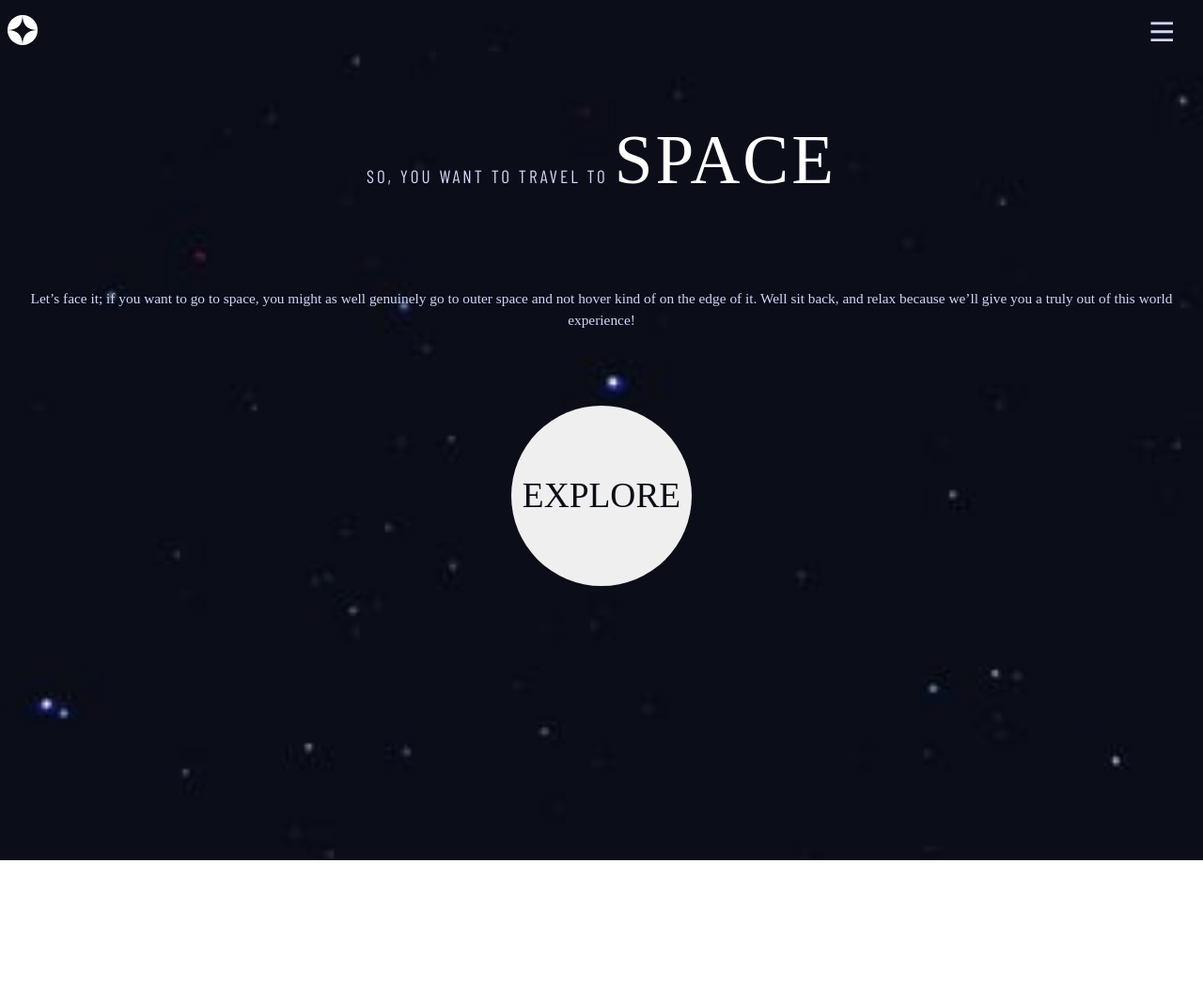
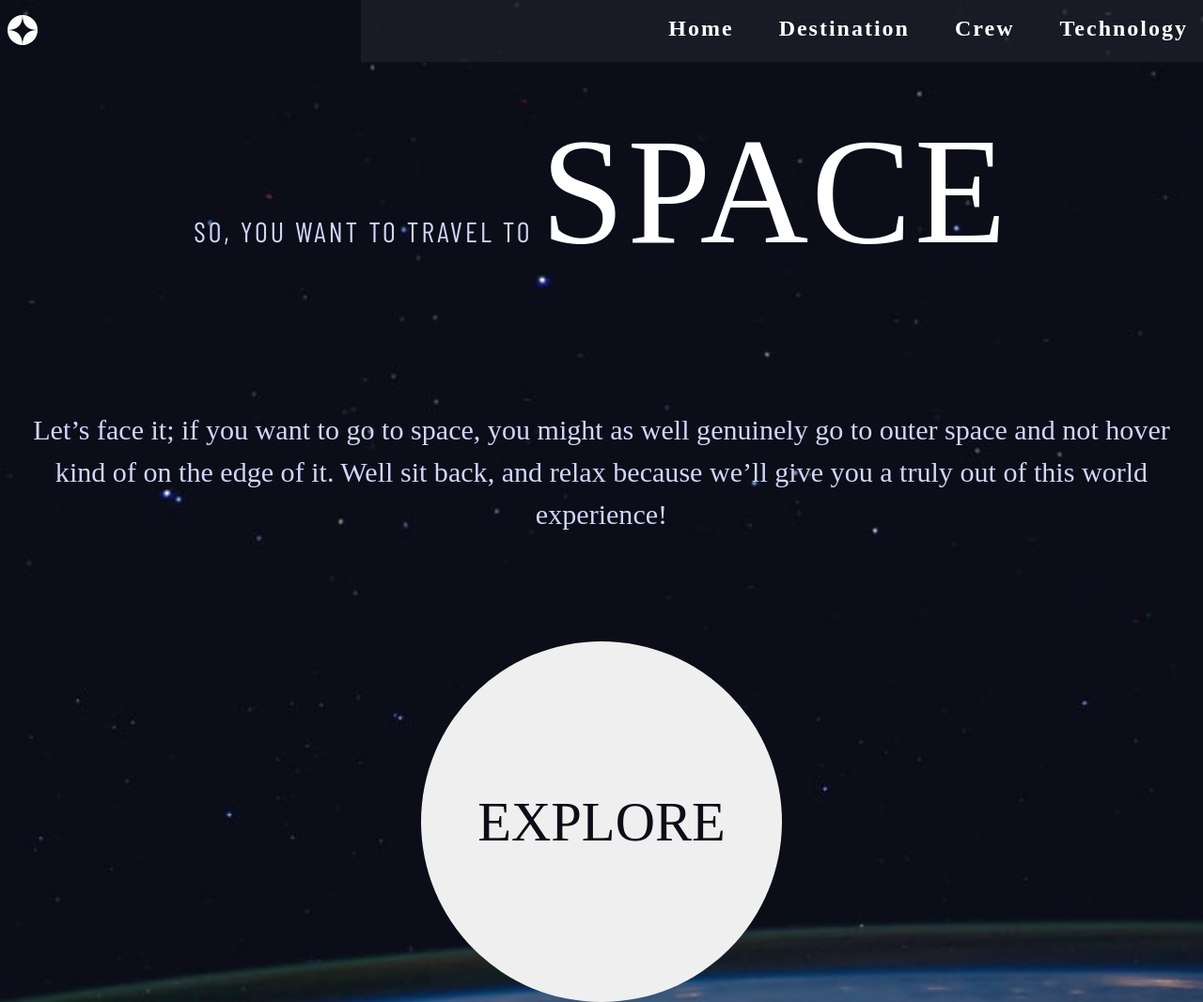
Before and after one commit to zastar23/space-app, a website: page index.html in a window 1280 px wide. Shown: the whole page at 94% size. Before the commit the page ends 916 px from the top, so only its background shows below. Drawn offline with nearby package versions, Linux system fonts and the light colour scheme; a web font is replaced by a local one.

Commit message:
First media query for langing page

```diff
--- a/assets/src/sass/main.scss
+++ b/assets/src/sass/main.scss
@@ -2,3 +2,33 @@
 @import "./destinations";
 @import "./crew";
 @import "./technology";
+
+@media (min-width: 700px) {
+	body {
+		background-image: url("../home/background-home-tablet.jpg");
+	}
+
+	.main {
+		justify-content: center;
+		margin-top: 2rem;
+	}
+
+	.main--heading {
+		font-size: var(--step-1);
+
+		&--style {
+			font-size: 10rem;
+		}
+	}
+
+	.main--intro_text {
+		font-size: var(--step-1);
+		padding: 2rem;
+	}
+
+	.main--btn_explore {
+		height: 24rem;
+		width: 24rem;
+		font-size: var(--step-4);
+	}
+}
--- a/assets/src/sass/navAnimation.scss
+++ b/assets/src/sass/navAnimation.scss
@@ -115,3 +115,73 @@ $bella: "Bellefair", serif;
 		// opacity: 0.8;
 	}
 }
+
+@media (min-width: 700px) {
+	.move-in {
+		animation: none;
+	}
+	.move-out {
+		animation: none;
+	}
+	.nav {
+		position: static;
+		min-height: 10%;
+		justify-content: center;
+		align-items: center;
+		width: 100%;
+		overflow: visible;
+
+		&--hamburger {
+			display: none;
+		}
+
+		&--ul {
+			min-height: 0;
+			flex-direction: row;
+			gap: 3rem;
+			justify-content: end;
+			align-items: center;
+			margin-top: 0.5rem;
+			padding-right: 1rem;
+		}
+
+		&--li--anchor {
+			position: relative;
+
+			&::after {
+				content: "";
+				position: absolute;
+				background-color: $neutral;
+				height: 3px;
+				width: 0%;
+				left: 0;
+				bottom: -1.5rem;
+				transition: 0.3s;
+				z-index: 100;
+			}
+		}
+	}
+
+	.nav--li--anchor:hover::after {
+		width: 100%;
+	}
+
+	.blur {
+		min-height: 5rem;
+		width: 70%;
+		left: 30%;
+		opacity: 0.4;
+	}
+
+	.cros {
+		display: none;
+	}
+
+	.order {
+		display: none;
+	}
+
+	.header {
+		align-items: center;
+	}
+}
--- a/index.html
+++ b/index.html
@@ -48,22 +48,22 @@
 				<ul class="nav--ul move-out">
 					<li class="nav--li--item">
 						<a class="nav--li--anchor" href="./index.html"
-							>00 Home</a
+							><span class="order">00</span> Home</a
 						>
 					</li>
 					<li class="nav--li--item">
 						<a class="nav--li--anchor" href="./destinations.html"
-							>01 Destination</a
+							><span class="order">01</span> Destination</a
 						>
 					</li>
 					<li class="nav--li--item">
 						<a class="nav--li--anchor" href="./crew.html"
-							>02 Crew</a
+							><span class="order">02</span> Crew</a
 						>
 					</li>
 					<li class="nav--li--item">
 						<a class="nav--li--anchor" href="./technology.html"
-							>03 Technology</a
+							><span class="order">03</span> Technology</a
 						>
 					</li>
 				</ul>
```
Also changed, not shown: crew.html (+4 -4 lines), destinations.html (+4 -4 lines), technology.html (+4 -4 lines), assets/style/main.css, assets/style/navAnimation.css, 2 other files.
